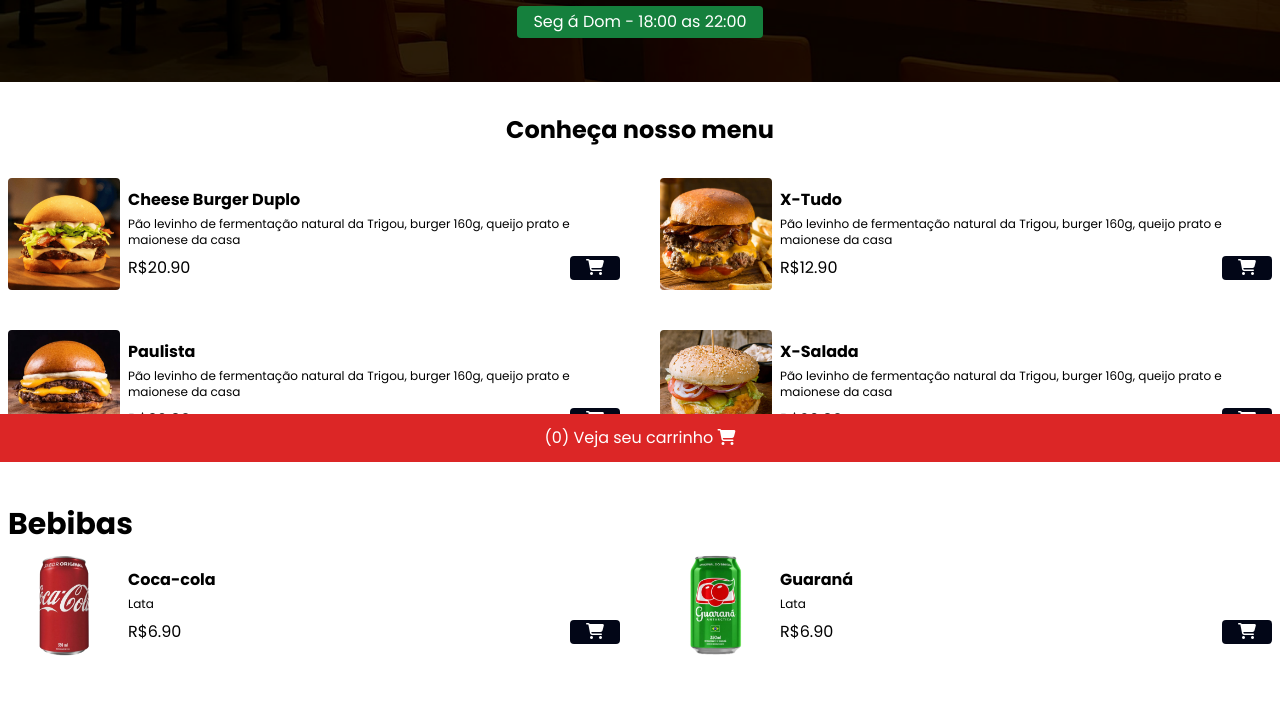
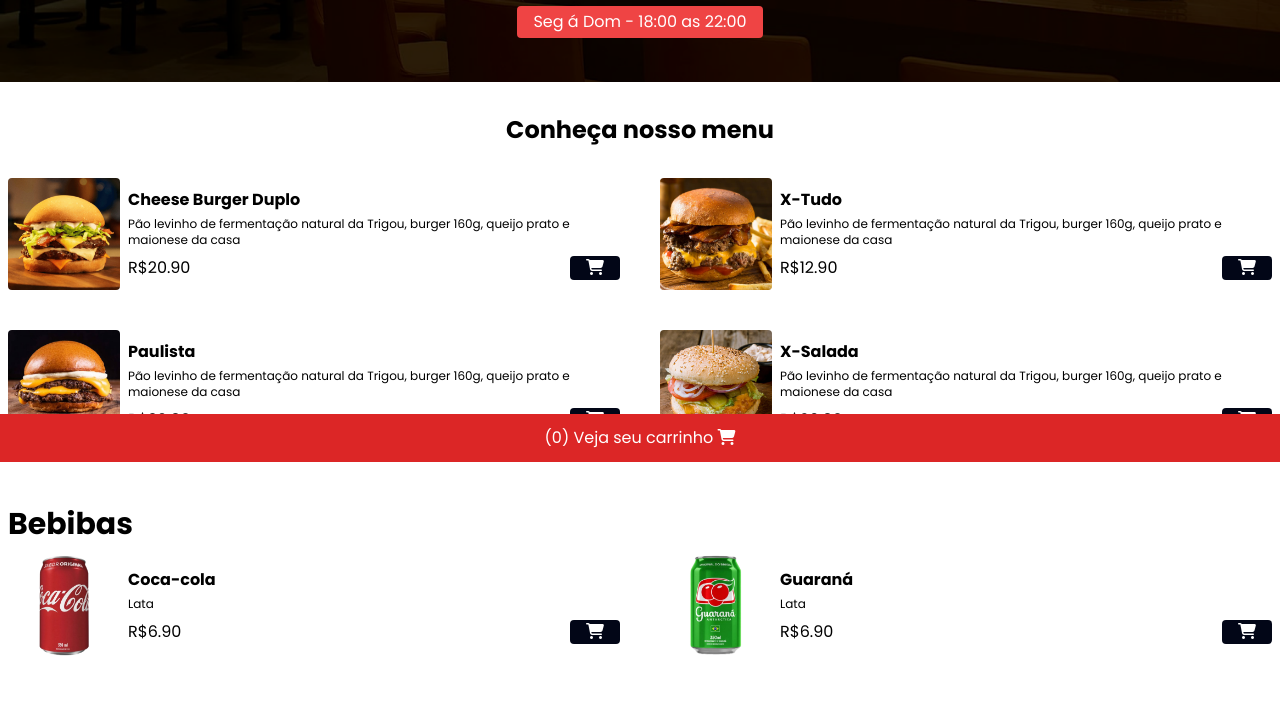
Before and after one commit to Venoshk/Card-pio, a website: page index.html in a window 1280 px wide. Shown: the part 338-1064 px from the top of the page. Drawn offline with nearby package versions, Linux system fonts and the light colour scheme.

Commit message:
Pequenas alterações

```diff
--- a/package.json
+++ b/package.json
@@ -10,6 +10,10 @@
   "author": "",
   "license": "ISC",
   "devDependencies": {
+    "nodemon": "^3.1.2",
     "tailwindcss": "^3.4.3"
+  },
+  "dependencies": {
+    "puppeteer": "^22.10.0"
   }
 }
--- a/script.js
+++ b/script.js
@@ -30,7 +30,7 @@ let cart = [];
 
 const checkRestOpen = () => {
     const date = new Date;
-    const hours = 20//date.getHours();
+    const hours = date.getHours();
     return hours >= 18 && hours <= 22
 }
 const isOpen = checkRestOpen();
```
Also changed, not shown: styles/output.css, 1 other file.
